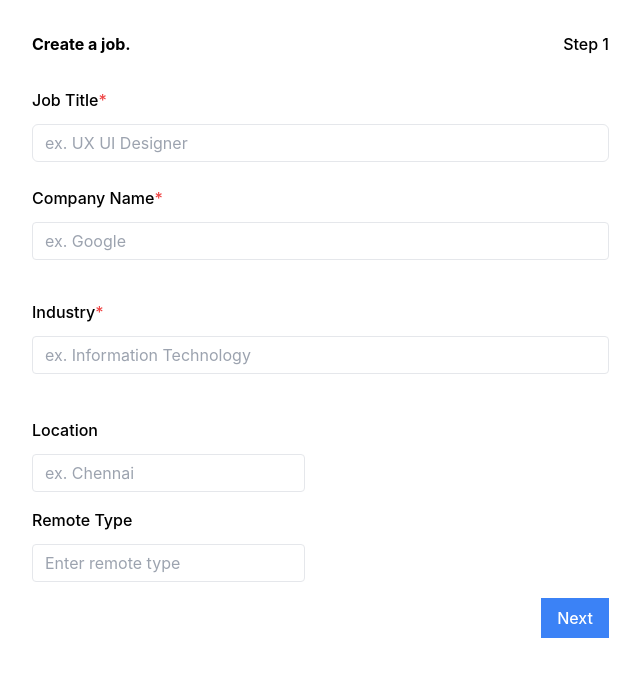
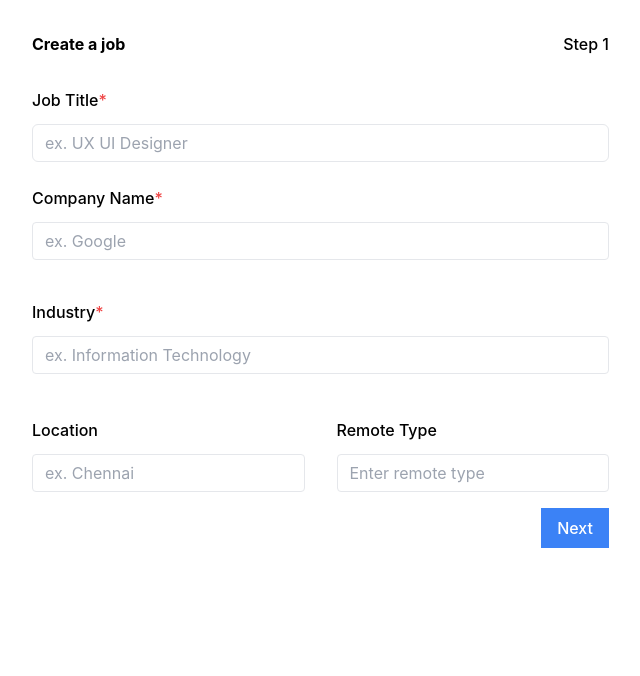
Before and after one commit to harimahend/JobSearchPortal, a React (Create React App) app: page / in a window 1280 px wide. Shown: the top 676 px of the page, without its empty margins (0-640 px from the left). Built offline with nearby package versions, Linux system fonts and the light colour scheme.

Commit message:
step change

```diff
--- a/src/Step1.js
+++ b/src/Step1.js
@@ -48,7 +48,7 @@ const Step1=(props)=>{
       <p className=" float-right text-secondary font-medium">Step 1</p>
 
           <label className="text-left  font-bold block mb-2" htmlFor="location">
-            Create a job.
+            Create a job
           </label>
       {/* Form fields */}
       <div className='w-6'>&nbsp;</div>
@@ -103,6 +103,7 @@ const Step1=(props)=>{
         </div>
         <div className='w-6'>&nbsp;</div>
         <div className='h-1'>&nbsp;</div>
+
         <div className="flex flex-wrap -mx-4">
         <div className=" w-full md:w-1/2 px-4 mb-4">
           <label className="text-left font-medium block mb-2" htmlFor="location">
@@ -116,7 +117,7 @@ const Step1=(props)=>{
             placeholder="ex. Chennai" value={location} onChange={handleLocationChange}
           />
         </div>
-        <div className='w-6'>&nbsp;</div>
+
         <div className="  w-full md:w-1/2 px-4 mb-4">
           <label className="text-left font-medium block mb-2" htmlFor="remote-type">
             Remote Type
@@ -129,7 +130,7 @@ const Step1=(props)=>{
             placeholder="Enter remote type" value={remoteType} onChange= {handleremoteTypeChange}
           />
         </div>
-</div>
+        </div>
         {/* Next button */}
 
       <div className="float-right text-secondary font-medium">
```
